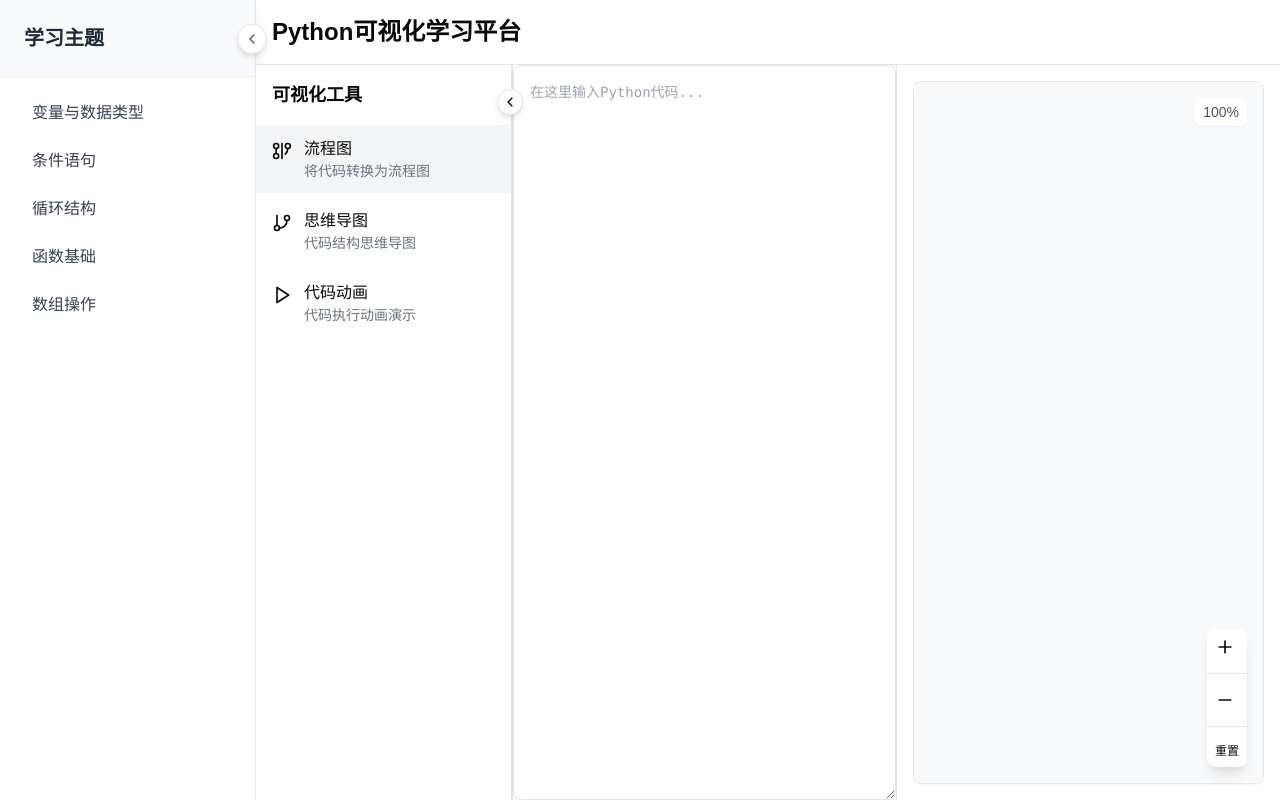
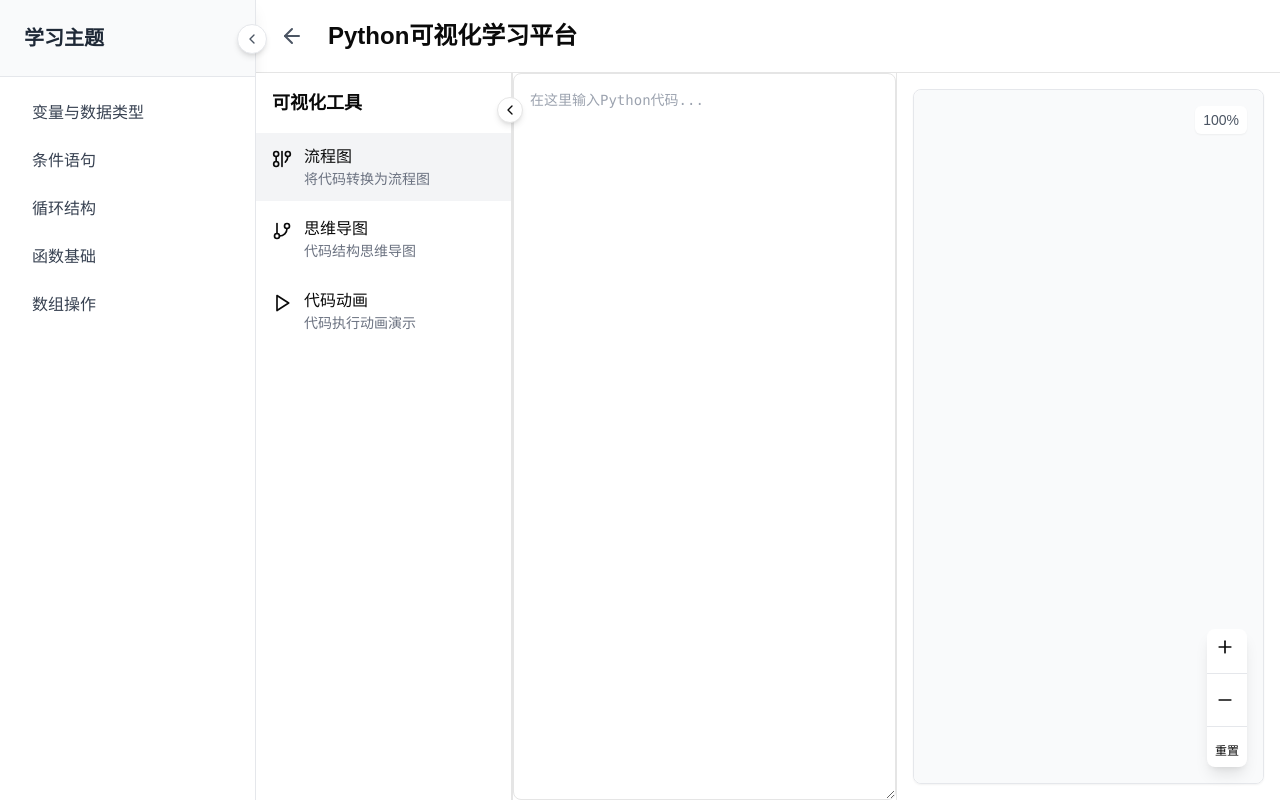
Before and after one commit to vogue2021/klab, a Next.js app: page /visual in a window 1280 px wide. Built offline with nearby package versions, Linux system fonts and the light colour scheme.

Commit message:
VA结束

```diff
--- a/app/visual/page.tsx
+++ b/app/visual/page.tsx
@@ -1,6 +1,8 @@
 'use client'
 
 import { useState } from 'react'
+import { ArrowLeft } from 'lucide-react'
+import { useRouter } from 'next/navigation'
 import CodeEditor from '@/components/CodeEditor'
 import FlowchartVisualization from '@/components/FlowchartVisualization'
 import MindMap from '@/components/MindMap'
@@ -10,6 +12,7 @@ import Sidebar from '@/components/Sidebar'
 import LearningContent from '@/components/LearningContent'
 
 export default function VisualPlatform() {
+  const router = useRouter()
   const [code, setCode] = useState('')
   const [selectedTool, setSelectedTool] = useState('flowchart')
   const [isSidebarCollapsed, setIsSidebarCollapsed] = useState(false)
@@ -19,6 +22,10 @@ export default function VisualPlatform() {
   const handleTopicSelect = (topic: string) => {
     setSelectedTopic(topic)
     setShowLearningContent(true)
+  }
+
+  const handleBack = () => {
+    router.push('/')
   }
 
   return (
@@ -32,7 +39,14 @@ export default function VisualPlatform() {
       <div className={`flex-1 flex flex-col transition-all duration-300 ${
         isSidebarCollapsed ? 'ml-16' : 'ml-64'
       }`}>
-        <div className="p-4 border-b bg-white">
+        <div className="p-4 border-b bg-white flex items-center gap-4">
+          <button
+            onClick={handleBack}
+            className="p-2 hover:bg-gray-100 rounded-full transition-colors"
+            title="返回主页"
+          >
+            <ArrowLeft className="w-6 h-6 text-gray-600" />
+          </button>
           <h1 className="text-2xl font-bold">Python可视化学习平台</h1>
         </div>
 
```
